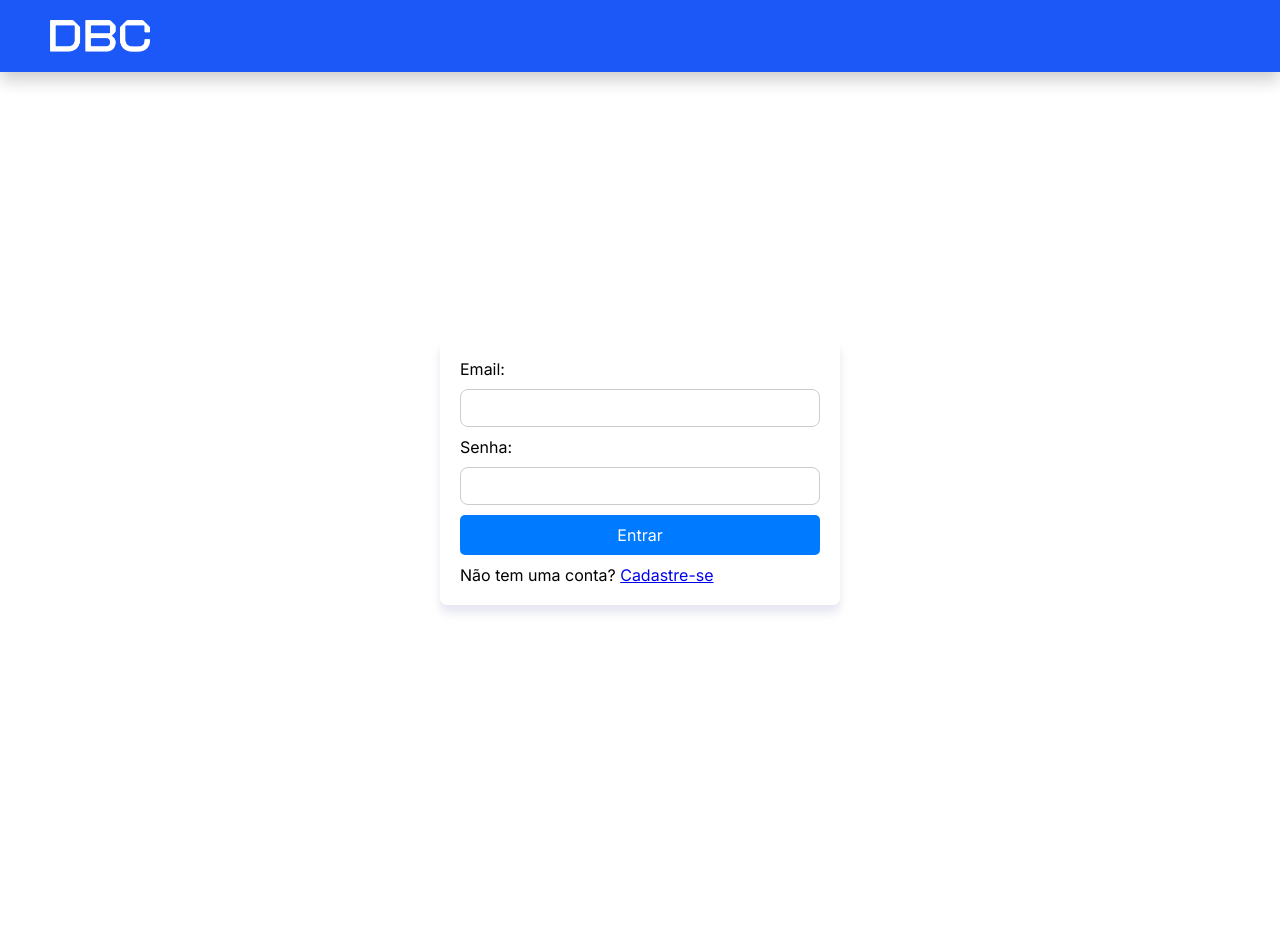
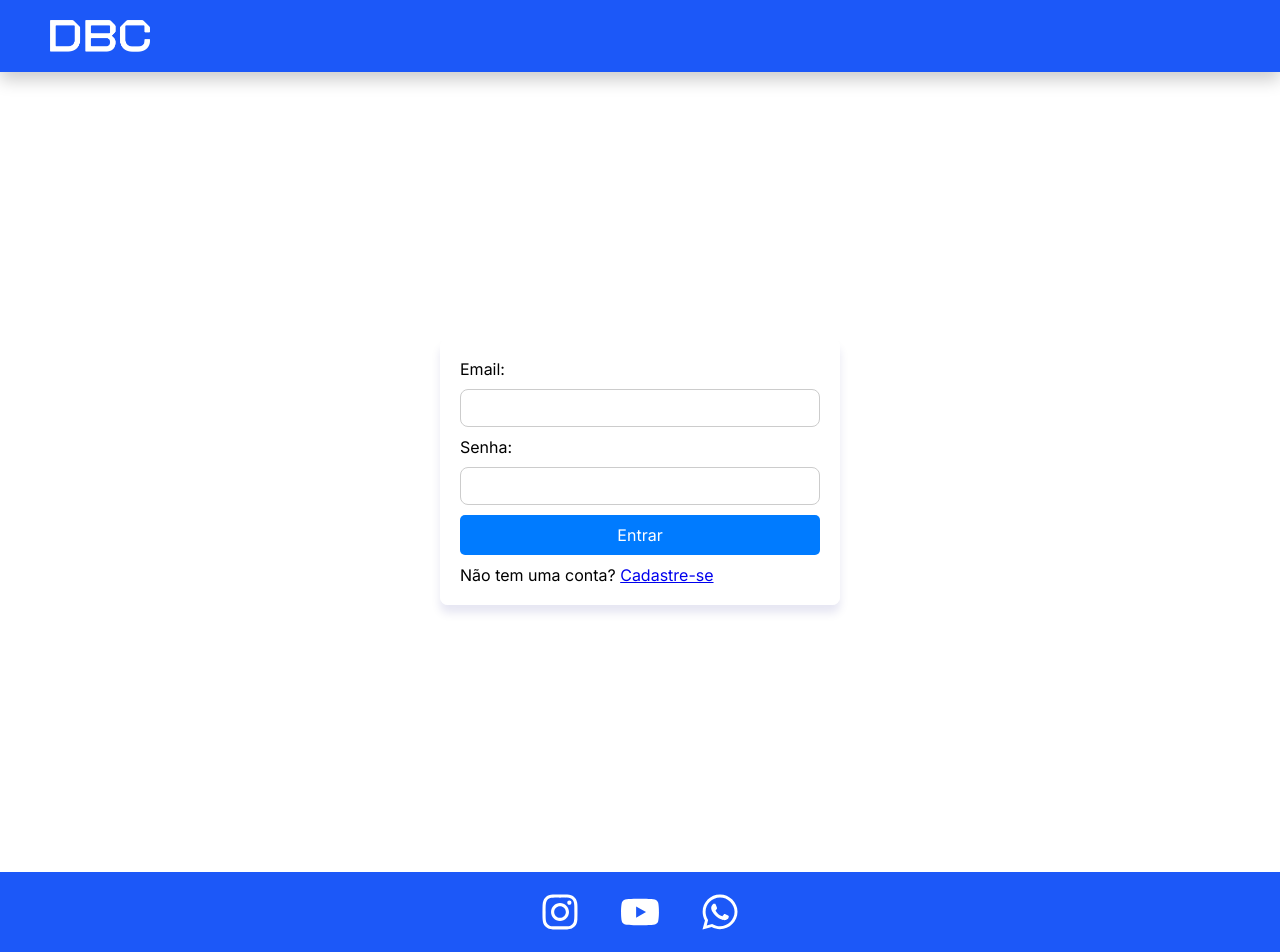
Before and after one commit to EduardaMSouza/painel-administrativo, a React (Create React App) app: page / in a window 1280 px wide. Shown: the top 952 px of the page. Before the commit the page ends 872 px from the top, so only its background shows below. Built offline with nearby package versions, Linux system fonts and the light colour scheme.

Commit message:
Adicionando footer

```diff
--- a/src/Router/Router.tsx
+++ b/src/Router/Router.tsx
@@ -4,7 +4,7 @@ import Login from "../pages/Login"
 import Cadastro from "../pages/Cadastro";
 import Header from "../components/Header/Header";
 import Dashboard from "../pages/Dashboard";
-
+import Footer from "../components/Footer/Footer";
 
 export default function Router() {
     return (
@@ -23,6 +23,7 @@ export default function Router() {
                 <Route path="" element={<Dashboard/>}></Route>
                 </Route>
             </Routes>
+            <Footer/>
         </BrowserRouter>
     );
 }
--- /dev/null
+++ b/src/components/Footer/Footer.module.scss
@@ -0,0 +1,23 @@
+.footer {
+    background-color: #1c58f8;
+    padding: 20px;
+    display: flex;
+    justify-content: center;
+    align-items: center;
+  }
+
+  .icons {
+    display: flex;
+    gap: 40px;
+  }
+
+  .icon {
+    width: 40px;
+    height: 40px;
+    color: white;
+    transition: transform 0.3s;
+
+    &:hover {
+      transform: scale(1.2);
+    }
+  }
--- /dev/null
+++ b/src/components/Footer/Footer.tsx
@@ -0,0 +1,21 @@
+
+import { FaInstagram, FaYoutube, FaWhatsapp } from 'react-icons/fa';
+import styles from './Footer.module.scss';
+
+export default function Footer() {
+  return (
+    <footer className={styles.footer}>
+      <div className={styles.icons}>
+        <a href="https://www.instagram.com" target="_blank" rel="noopener noreferrer">
+          <FaInstagram className={styles.icon} />
+        </a>
+        <a href="https://www.youtube.com" target="_blank" rel="noopener noreferrer">
+          <FaYoutube className={styles.icon} />
+        </a>
+        <a href="https://www.whatsapp.com" target="_blank" rel="noopener noreferrer">
+          <FaWhatsapp className={styles.icon} />
+        </a>
+      </div>
+    </footer>
+  );
+}
```
